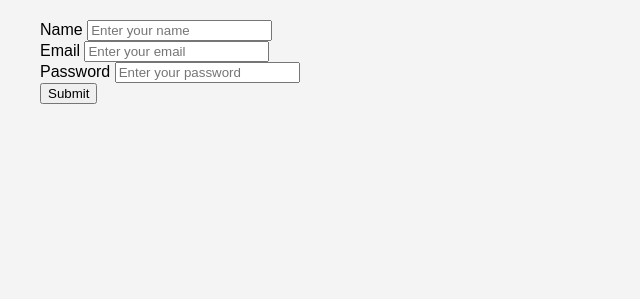
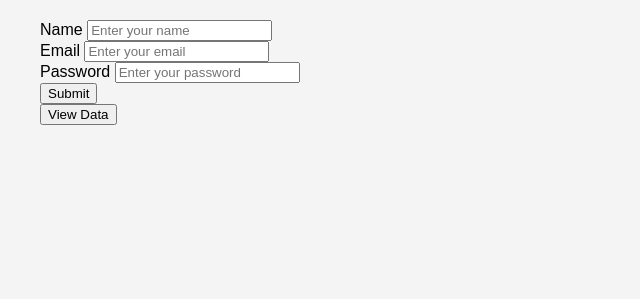
Before and after one commit to aastha231074/DevOps, a Flask app: template Flask/frontend/templates/index.html in a window 1280 px wide. Shown: the part 178-477 px from the top of the page, without its empty margins (0-640 px from the left). Run offline with Flask 3, Linux system fonts and the light colour scheme; the template is opened without the code that fills it, so the values that code supplies are empty; parts of the project's set-up code (start-up, migrations or seed data) failed here and were passed over.

Commit message:
monolithic to microservice setup

```diff
--- a/Flask/backend/app.py
+++ b/Flask/backend/app.py
@@ -1,4 +1,4 @@
-from flask import Flask, request
+from flask import Flask, request, jsonify
 from dotenv import load_dotenv
 import os
 from pymongo.mongo_client import MongoClient
@@ -31,7 +31,7 @@ def view():
     for item in data:
         print(item)
         del item['_id']
-    return {'data': data}
+    return jsonify({'data': data})
 
 
 if __name__ == '__main__':
--- a/Flask/frontend/app.py
+++ b/Flask/frontend/app.py
@@ -1,4 +1,4 @@
-from flask import Flask, render_template, request
+from flask import Flask, render_template, request, jsonify
 from datetime import datetime
 from dotenv import load_dotenv
 import requests
@@ -21,6 +21,10 @@ def submit():
    response = requests.post(f"{BACKEND_URL}/submit", data=form_data)
    return response.text
 
+@app.route('/get_data')
+def get_data():
+    response = requests.get(BACKEND_URL + '/view')
+    return response.json()
 
 if __name__ == '__main__':
     app.run(host='0.0.0.0',port=8000,debug=True)
--- a/Flask/frontend/templates/index.html
+++ b/Flask/frontend/templates/index.html
@@ -23,6 +23,7 @@
             <br>
             <input type="submit" value="Submit">
         </form>
+        <a href="get_data"><button>View Data</button></a>
     </div>
 </body>
 
```
